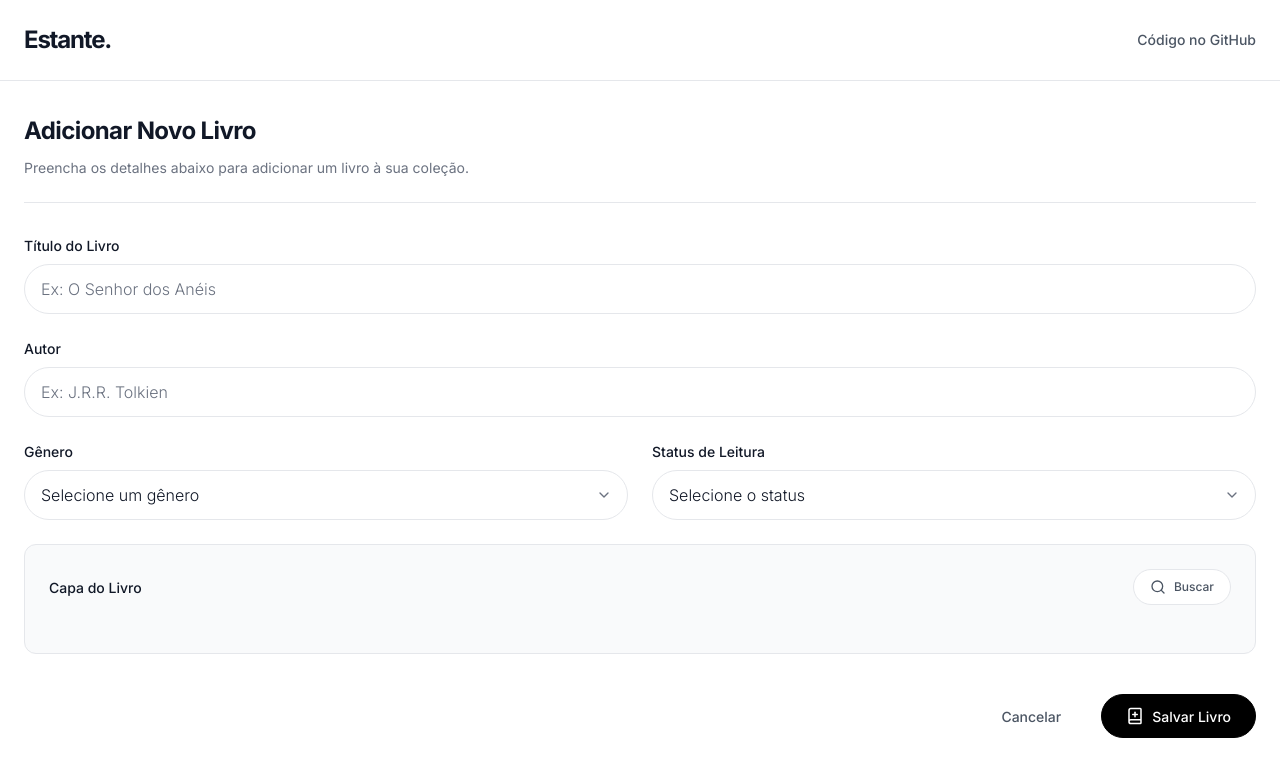
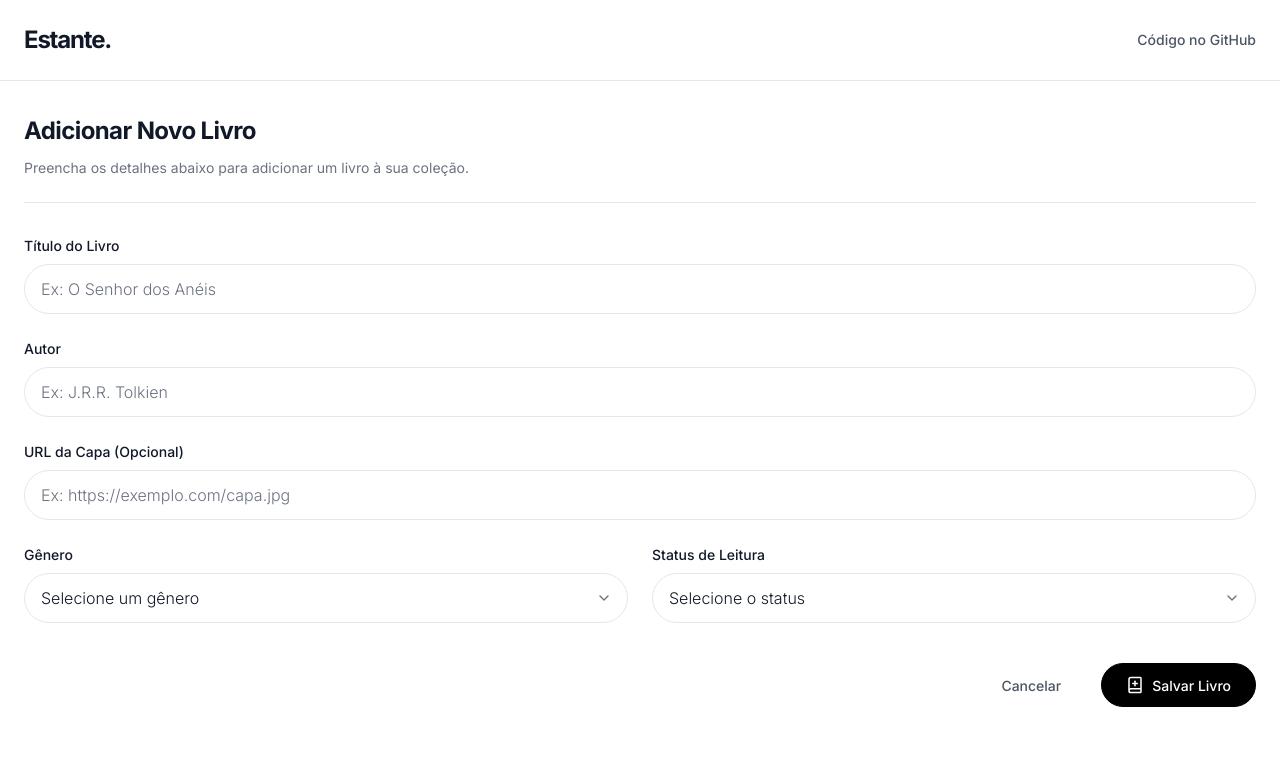
Before and after one commit to Jhnvida/bookshelf, a React (Vite) app: page / in a window 1280 px wide. Both pictures are taken after typing "Sample" into the empty fields and a click on the button "Adicionar Livro". Shown: the top 776 px of the page. Built offline with nearby package versions, Linux system fonts and the light colour scheme.

Commit message:
refactor: implementa gerenciamento de estado com Context API e remove busca de capas

```diff
--- a/index.html
+++ b/index.html
@@ -11,7 +11,7 @@
             href="https://fonts.googleapis.com/css2?family=Inter:ital,opsz,wght@0,14..32,100..900;1,14..32,100..900&display=swap"
             rel="stylesheet"
         />
-        <title>Bookshelf</title>
+        <title>Estante</title>
     </head>
 
     <body>
--- a/src/App.tsx
+++ b/src/App.tsx
@@ -6,36 +6,28 @@ import Bookshelf from "./components/Bookshelf";
 import Container from "./components/Container";
 import Counter from "./components/Counter";
 import Header from "./components/Header";
-import { useBooks } from "./hooks/useBooks";
-import { useBooksFilter } from "./hooks/useBooksFilter";
+import { BooksProvider } from "./contexts/BooksContext";
 
 export default function App() {
-    const { books, addBook, deleteBook } = useBooks();
-    const { selectedGenre, setSelectedGenre, filteredBooks, searchText, setSearchText } = useBooksFilter(books);
     const [visibleForm, setVisibleForm] = useState(false);
 
     return (
-        <>
+        <BooksProvider>
             <Header />
 
             <main>
                 <Container className={styles.main}>
                     {visibleForm ? (
-                        <AddBook onAdd={addBook} onCancel={() => setVisibleForm(false)} />
+                        <AddBook onCancel={() => setVisibleForm(false)} />
                     ) : (
                         <>
-                            <BooksFilter
-                                selectedGenre={selectedGenre}
-                                setSelectedGenre={setSelectedGenre}
-                                searchText={searchText}
-                                setSearchText={setSearchText}
-                            />
-                            <Counter count={filteredBooks.length} onAddClick={() => setVisibleForm(true)} />
-                            <Bookshelf books={filteredBooks} onDeleteBook={deleteBook} />
+                            <BooksFilter />
+                            <Counter onAddClick={() => setVisibleForm(true)} />
+                            <Bookshelf />
                         </>
                     )}
                 </Container>
             </main>
-        </>
+        </BooksProvider>
     );
 }
--- a/src/components/AddBook/index.tsx
+++ b/src/components/AddBook/index.tsx
@@ -1,24 +1,15 @@
-import { BookPlus, ChevronDown, Search } from "lucide-react";
+import { BookPlus, ChevronDown } from "lucide-react";
 import { type SubmitEvent } from "react";
-import { useCover } from "../../hooks/useCover";
-import type { Book } from "../../types";
+import { useBooksContext } from "../../contexts/BooksContext";
 import { genres_list } from "../../utils/constants";
 import styles from "./styles.module.css";
 
 interface AddBookProps {
-    onAdd: (book: Book) => void;
     onCancel: () => void;
 }
 
-export default function AddBook({ onAdd, onCancel }: AddBookProps) {
-    const { image, setImage, covers, fetching, fetchCover } = useCover();
-
-    function handleFetchCover() {
-        const title = (document.getElementById("title") as HTMLInputElement)?.value;
-        const author = (document.getElementById("author") as HTMLInputElement)?.value;
-
-        if (title) fetchCover(title, author);
-    }
+export default function AddBook({ onCancel }: AddBookProps) {
+    const { addBook: onAdd } = useBooksContext();
 
     function handleSubmit(event: SubmitEvent<HTMLFormElement>) {
         event.preventDefault();
@@ -30,7 +21,7 @@ export default function AddBook({ onAdd, onCancel }: AddBookProps) {
             author: data.get("author") as string,
             genre: data.get("genre") as string,
             status: data.get("status") as string,
-            imageUrl: image,
+            imageUrl: (data.get("imageUrl") as string) || "",
         });
 
         onCancel();
@@ -75,6 +66,20 @@ export default function AddBook({ onAdd, onCancel }: AddBookProps) {
                         />
                     </div>
 
+                    <div className={styles.form_group}>
+                        <label htmlFor="imageUrl" className={styles.label}>
+                            URL da Capa (Opcional)
+                        </label>
+
+                        <input
+                            type="url"
+                            id="imageUrl"
+                            name="imageUrl"
+                            className={styles.input}
+                            placeholder="Ex: https://exemplo.com/capa.jpg"
+                        />
+                    </div>
+
                     <div className={styles.form_row}>
                         <div className={styles.form_group}>
                             <label htmlFor="genre" className={styles.label}>
@@ -113,38 +118,6 @@ export default function AddBook({ onAdd, onCancel }: AddBookProps) {
                         </div>
                     </div>
 
-                    <div className={styles.cover_section}>
-                        <div className={styles.cover_header}>
-                            <label className={styles.label}>Capa do Livro</label>
-                            <button
-                                type="button"
-                                onClick={handleFetchCover}
-                                className={styles.fetch_button}
-                                disabled={fetching}
-                            >
-                                <Search size={16} />
-                                {fetching ? "Buscando..." : "Buscar"}
-                            </button>
-                        </div>
-
-                        <div className={styles.cover_preview_area}>
-                            {covers.length > 0 && (
-                                <div className={styles.thumbnails_container}>
-                                    {covers.map((opt, i) => (
-                                        <button
-                                            type="button"
-                                            key={i}
-                                            onClick={() => setImage(opt)}
-                                            className={`${styles.thumbnail_btn} ${image === opt ? styles.thumbnail_selected : ""}`}
-                                        >
-                                            <img src={opt} alt={`Opção ${i + 1}`} className={styles.thumbnail_img} />
-                                        </button>
-                                    ))}
-                                </div>
-                            )}
-                        </div>
-                    </div>
-
                     <div className={styles.actions}>
                         <button type="button" className={styles.cancel_button} onClick={onCancel}>
                             Cancelar
--- a/src/components/AddBook/styles.module.css
+++ b/src/components/AddBook/styles.module.css
@@ -109,107 +109,6 @@
     color: var(--text-muted);
 }
 
-.cover_section {
-    display: flex;
-    flex-direction: column;
-    gap: 1.5rem;
-
-    padding: 1.5rem;
-    border: 1px solid var(--border);
-    border-radius: var(--radius-lg);
-
-    background-color: var(--surface);
-}
-
-.cover_header {
-    display: flex;
-    align-items: center;
-    justify-content: space-between;
-}
-
-.fetch_button {
-    cursor: pointer;
-
-    display: flex;
-    gap: 0.5rem;
-    align-items: center;
-    justify-content: center;
-
-    min-height: 36px;
-    padding: 0 1rem;
-    border: 1px solid var(--border);
-    border-radius: var(--radius-pill);
-
-    font-size: 0.75rem;
-    font-weight: 500;
-    color: var(--text-secondary);
-
-    background-color: var(--background);
-
-    transition: all var(--transition);
-}
-
-.fetch_button:disabled {
-    cursor: not-allowed;
-    opacity: 0.5;
-}
-
-.fetch_button:hover:not(:disabled) {
-    border-color: var(--focus);
-    color: var(--focus);
-}
-
-.cover_preview_area {
-    display: flex;
-    flex-direction: column;
-    gap: 1.25rem;
-    align-items: center;
-}
-
-.thumbnails_container {
-    scrollbar-width: auto;
-
-    overflow-x: auto;
-    display: flex;
-    gap: 1rem;
-
-    width: 100%;
-    padding-bottom: 1rem;
-
-    -webkit-overflow-scrolling: touch;
-}
-
-.thumbnail_btn {
-    cursor: pointer;
-
-    overflow: hidden;
-    flex-shrink: 0;
-
-    aspect-ratio: 2 / 3;
-    width: 120px;
-    padding: 0;
-    border: 3px solid transparent;
-    border-radius: var(--radius-md);
-
-    background: transparent;
-
-    transition: border-color var(--transition);
-}
-
-.thumbnail_btn:hover {
-    border-color: var(--border-strong);
-}
-
-.thumbnail_selected {
-    border-color: var(--primary) !important;
-}
-
-.thumbnail_img {
-    width: 100%;
-    height: 100%;
-    object-fit: cover;
-}
-
 .actions {
     display: flex;
     gap: 1rem;
--- a/src/components/Counter/index.tsx
+++ b/src/components/Counter/index.tsx
@@ -1,12 +1,15 @@
 import { Plus } from "lucide-react";
+import { useBooksContext } from "../../contexts/BooksContext";
 import styles from "./styles.module.css";
 
 interface CounterProps {
-    count: number;
     onAddClick?: () => void;
 }
 
-export default function Counter({ count, onAddClick }: CounterProps) {
+export default function Counter({ onAddClick }: CounterProps) {
+    const { filteredBooks } = useBooksContext();
+    const count = filteredBooks.length;
+
     return (
         <div className={styles.container}>
             <div className={styles.counter}>
--- /dev/null
+++ b/src/contexts/BooksContext.tsx
@@ -0,0 +1,47 @@
+import { createContext, useContext, type ReactNode } from "react";
+import { useBooks } from "../hooks/useBooks";
+import { useBooksFilter } from "../hooks/useBooksFilter";
+import type { Book } from "../types";
+
+interface BooksContextData {
+    books: Book[];
+    addBook: (book: Book) => void;
+    deleteBook: (id: string) => void;
+    selectedGenre: string;
+    setSelectedGenre: (genre: string) => void;
+    filteredBooks: Book[];
+    searchText: string;
+    setSearchText: (text: string) => void;
+}
+
+const BooksContext = createContext<BooksContextData>({} as BooksContextData);
+
+interface BooksProviderProps {
+    children: ReactNode;
+}
+
+export function BooksProvider({ children }: BooksProviderProps) {
+    const { books, addBook, deleteBook } = useBooks();
+    const { selectedGenre, setSelectedGenre, filteredBooks, searchText, setSearchText } = useBooksFilter(books);
+
+    return (
+        <BooksContext.Provider
+            value={{
+                books,
+                addBook,
+                deleteBook,
+                selectedGenre,
+                setSelectedGenre,
+                filteredBooks,
+                searchText,
+                setSearchText,
+            }}
+        >
+            {children}
+        </BooksContext.Provider>
+    );
+}
+
+export function useBooksContext() {
+    return useContext(BooksContext);
+}
--- a/src/hooks/useCover.ts
+++ /dev/null
@@ -1,44 +0,0 @@
-import { useState } from "react";
-
-export function useCover() {
-    const [image, setImage] = useState("");
-    const [fetching, setFetching] = useState(false);
-    const [covers, setCovers] = useState<string[]>([]);
-
-    async function fetchCover(title: string, author: string) {
-        setFetching(true);
-        setImage("");
-        setCovers([]);
-
-        try {
-            const query = new URLSearchParams();
-            query.append("title", title);
-            if (author) query.append("author", author);
-
-            const response = await fetch(`https://openlibrary.org/search.json?${query.toString()}`);
-
-            if (response.ok) {
-                const data = await response.json();
-                const cover = data.docs?.filter((doc: any) => doc.cover_i);
-
-                if (cover && cover.length > 0) {
-                    const options = cover
-                        .slice(0, 10)
-                        .map((doc: any) => `https://covers.openlibrary.org/b/id/${doc.cover_i}.jpg`);
-
-                    setCovers(options);
-                    setImage(options[0]);
-                    return true;
-                }
-            }
-
-            return false;
-        } catch {
-            return false;
-        } finally {
-            setFetching(false);
-        }
-    }
-
-    return { image, setImage, covers, fetching, fetchCover };
-}
```
Also changed, not shown: src/components/BooksFilter/index.tsx (+3 -8 lines), src/components/Bookshelf/index.tsx (+3 -6 lines), 2 other files (tests, documents, lock files or other folders).
